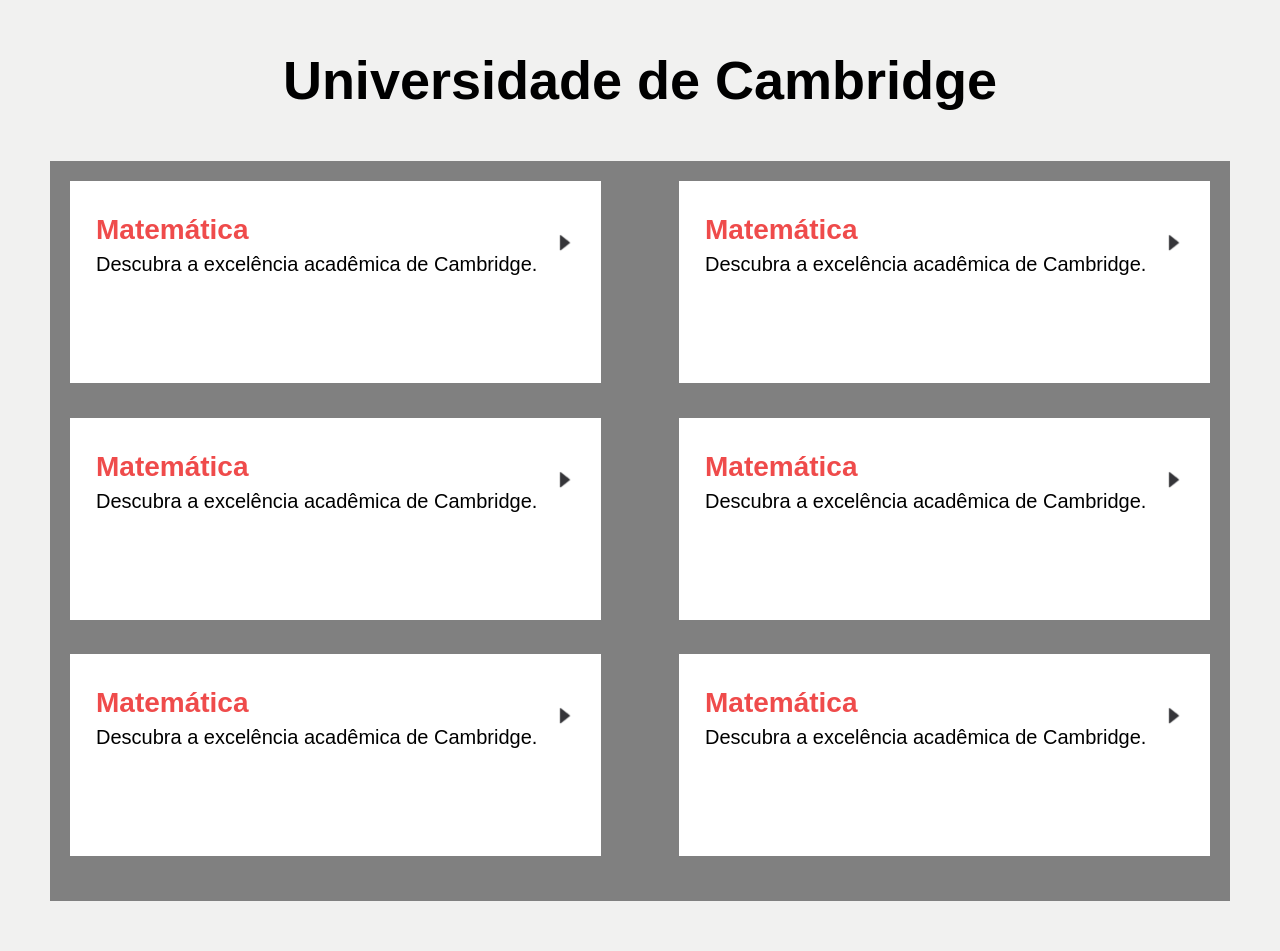
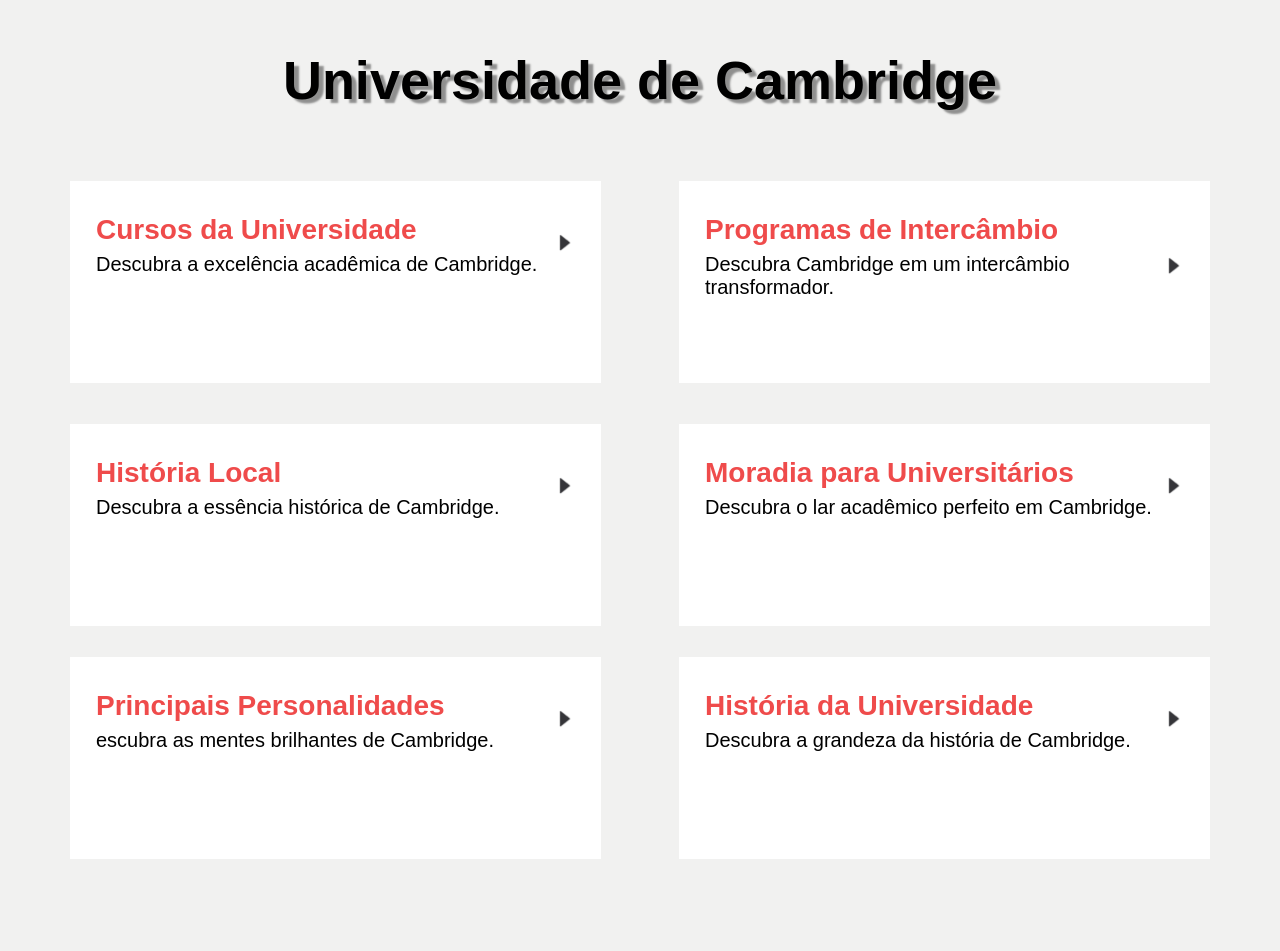
Before and after one commit to matheusricardo1/UniversityConnect, a Django app: page / in a window 1280 px wide. Shown: the part 770-1721 px from the top of the page. Run offline with Django 4.2, Linux system fonts and the light colour scheme.

Commit message:
Home Page

```diff
--- a/UniversityConnect/templates/UniversityConnect/html/index.html
+++ b/UniversityConnect/templates/UniversityConnect/html/index.html
@@ -7,9 +7,7 @@
         <section class="home1">
             <div id="sidebar-off" onclick="sair()">
             </div>
-            <div id="arrow">
-                arrow
-            </div>
+
             <div id="sidebar">
                 <h1 class="sidebar-h1">
                     UnivesityConnect
@@ -85,49 +83,53 @@
                         </a>
                     </div>
                 </div>
+                <div id="arrow">
+                    <img src="{% static '/UniversityConnect/images/icons/arrowdown.png' %}" alt="">
+                </div>
             </div>
+
         </section>
         <section class="home2">
             <h2>Universidade de Cambridge</h2>
             <div class="home-options">
                 <div class="options-block">
-                    <h2>Matemática</h2>
+                    <h2>Cursos da Universidade</h2>
                     <p>Descubra a excelência acadêmica de Cambridge.</p>
                     <div class="details-icon">
                         <img src="{% static "/UniversityConnect/images/icons/enter.png" %}" alt="">
                     </div>
                 </div>
                 <div class="options-block">
-                    <h2>Matemática</h2>
-                    <p>Descubra a excelência acadêmica de Cambridge.</p>
+                    <h2>Programas de Intercâmbio</h2>
+                    <p>Descubra Cambridge em um intercâmbio transformador.</p>
                     <div class="details-icon">
                         <img src="{% static "/UniversityConnect/images/icons/enter.png" %}" alt="">
                     </div>
                 </div>
                 <div class="options-block">
-                    <h2>Matemática</h2>
-                    <p>Descubra a excelência acadêmica de Cambridge.</p>
+                    <h2>História Local</h2>
+                    <p>Descubra a essência histórica de Cambridge.</p>
                     <div class="details-icon">
                         <img src="{% static "/UniversityConnect/images/icons/enter.png" %}" alt="">
                     </div>
                 </div>
                 <div class="options-block">
-                    <h2>Matemática</h2>
-                    <p>Descubra a excelência acadêmica de Cambridge.</p>
+                    <h2>Moradia para Universitários</h2>
+                    <p>Descubra o lar acadêmico perfeito em Cambridge.</p>
                     <div class="details-icon">
                         <img src="{% static "/UniversityConnect/images/icons/enter.png" %}" alt="">
                     </div>
                 </div>
                 <div class="options-block">
-                    <h2>Matemática</h2>
-                    <p>Descubra a excelência acadêmica de Cambridge.</p>
+                    <h2>Principais Personalidades</h2>
+                    <p>escubra as mentes brilhantes de Cambridge.</p>
                     <div class="details-icon">
                         <img src="{% static "/UniversityConnect/images/icons/enter.png" %}" alt="">
                     </div>
                 </div>
                 <div class="options-block">
-                    <h2>Matemática</h2>
-                    <p>Descubra a excelência acadêmica de Cambridge.</p>
+                    <h2>História da Universidade</h2>
+                    <p>Descubra a grandeza da história de Cambridge.</p>
                     <div class="details-icon">
                         <img src="{% static "/UniversityConnect/images/icons/enter.png" %}" alt="">
                     </div>
--- a/base_static/UniversityConnect/css/styles.css
+++ b/base_static/UniversityConnect/css/styles.css
@@ -235,6 +284,7 @@
     background-color: var(--colorMidGray);
 }
 .home2 > h2{
+    text-shadow: 5px 4px 2px rgba(0, 0, 0, 0.407);
     font-family: var(--fontPrimary);
     text-align: center;
     margin-bottom: 50px;
@@ -298,7 +353,6 @@
     max-height: 1200px;
     min-width: 320px;
     max-width: 1200px;
-    background-color: gray;
     margin: auto;
 }
 .options-block{
--- a/base_static/UniversityConnect/js/menu.js
+++ b/base_static/UniversityConnect/js/menu.js
@@ -12,6 +12,13 @@
     sidebaroff.style.display = 'none';
 }
 
+
+
+window.onscroll = function arrowOff(){
+    var arrow = document.getElementById('arrow');
+    arrow.style.display ='none';
+}
+
 function checkScreenWidth() {
     if (window.matchMedia("(min-width: 684px)").matches) {
       document.getElementById("sidebar").style.display = "none";
```
Also changed, not shown: other parts of base_static/UniversityConnect/css/styles.css (+60 -6 lines), base_static/UniversityConnect/images/icons/arrowdown.png (added), base_static/UniversityConnect/images/icons/arrowndown.png (deleted).
